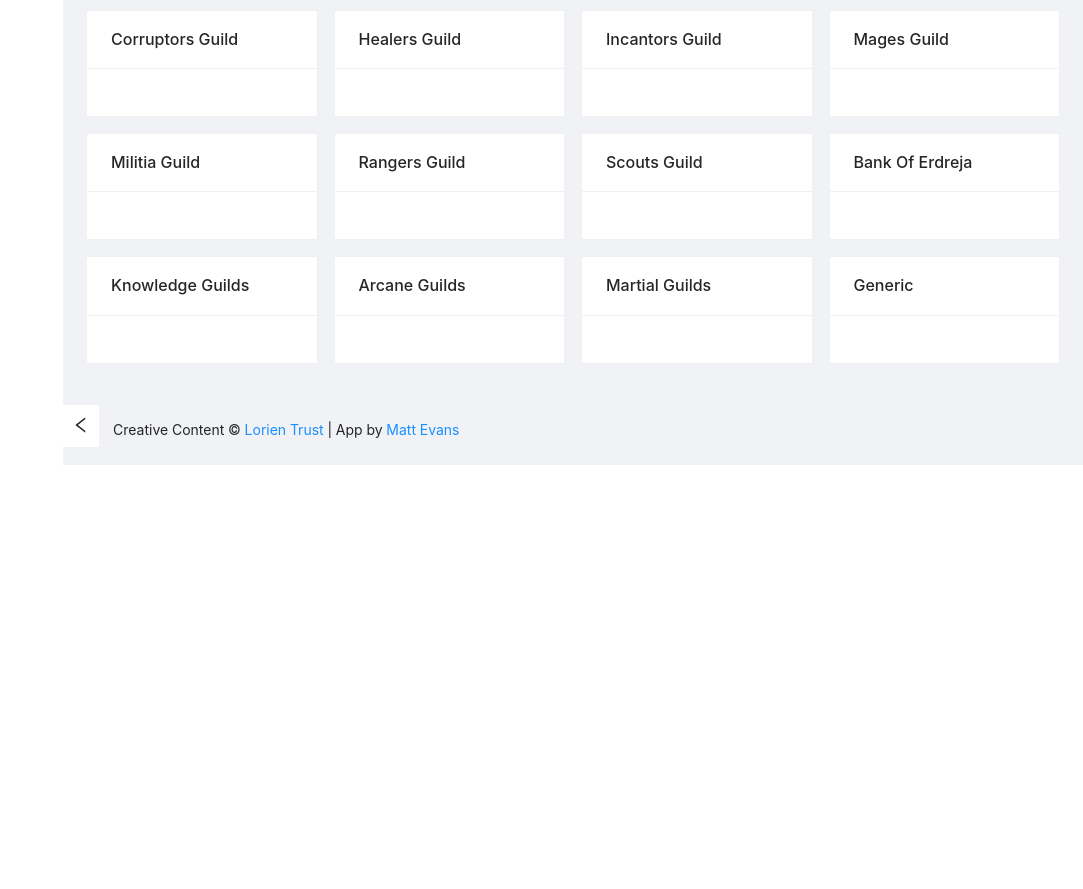
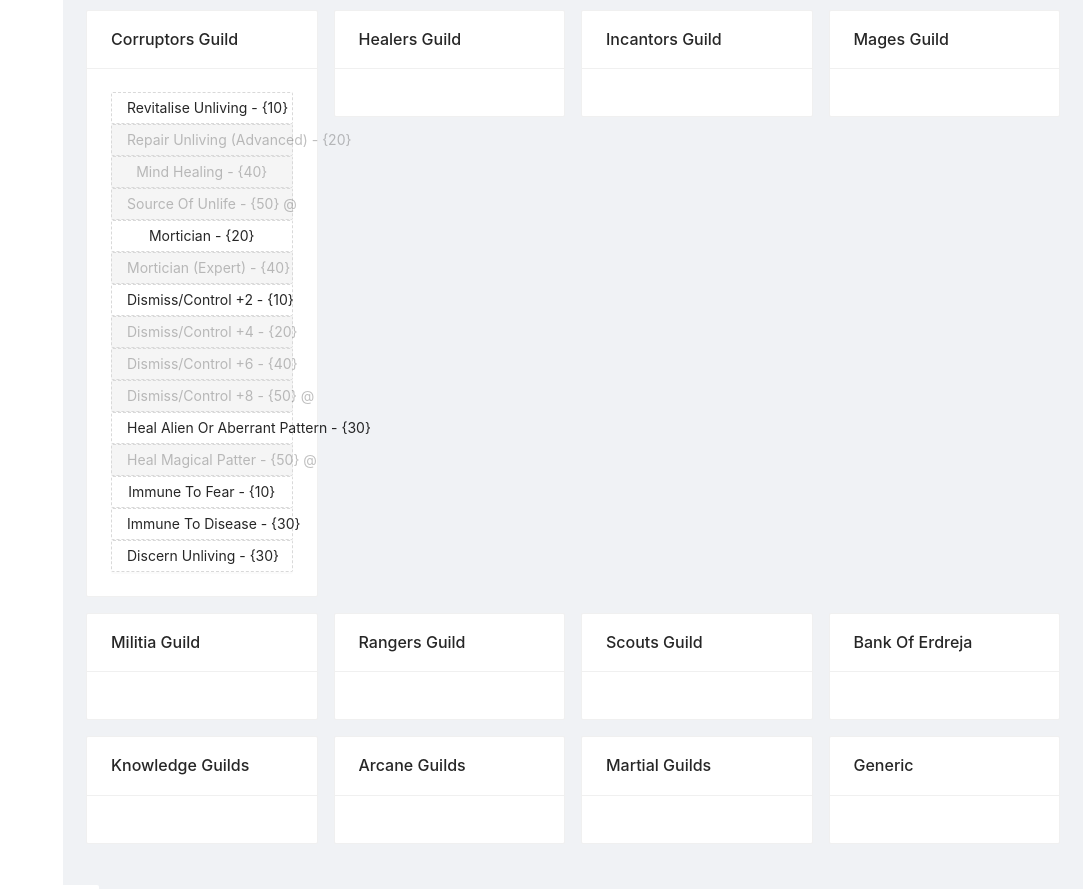
Before and after one commit to mattkatt/lorien-trust-character-generator, a React (Create React App) app: page / in a window 1280 px wide. Shown: the part 1020-1909 px from the top of the page, without its empty margins (197-1280 px from the left). Before the commit the page ends 1485 px from the top, so only its background shows below. Built offline with nearby package versions, Linux system fonts and the light colour scheme.

Commit message:
fix(replaces): allow a single skill to replace multiple skills at once

```diff
--- a/src/data/occupational-skill-list.ts
+++ b/src/data/occupational-skill-list.ts
@@ -73,7 +73,23 @@ export const occupationalSkillList: Record<string, Array<IOccupationalSkill>> =
     os.performTransportRite,
     os.performTeleportRite,
   ],
-  corruptorsGuild: [],
+  corruptorsGuild: [
+    os.revitaliseUnliving,
+    os.repairUnlivingAdvanced,
+    os.mindHealing,
+    os.sourceOfUnlife,
+    os.mortician,
+    os.morticianExpert,
+    os.dismissControlPlus2,
+    os.dismissControlPlus4,
+    os.dismissControlPlus6,
+    os.dismissControlPlus8,
+    os.healAlienOrAberrantPattern,
+    os.healMagicalPatter,
+    os.immuneToFear,
+    os.immuneToDisease,
+    os.discernUnliving,
+  ],
   healersGuild: [],
   incantorsGuild: [],
   magesGuild: [],
--- a/src/data/os.json
+++ b/src/data/os.json
@@ -316,5 +316,84 @@
     "restrictedPurchase": true,
     "prerequisites": ["performTransportRite"],
     "replaces": "performTransportRite"
+  },
+  "revitaliseUnliving": {
+    "description": "",
+    "tier": 1
+  },
+  "repairUnlivingAdvanced": {
+    "name": "Repair Unliving (Advanced)",
+    "description": "",
+    "tier": 2,
+    "prerequisites": ["revitaliseUnliving"],
+    "replaces": "revitaliseUnliving"
+  },
+  "mindHealing": {
+    "description": "",
+    "tier": 4,
+    "prerequisites": ["repairUnlivingAdvanced"]
+  },
+  "sourceOfUnlife": {
+    "description": "",
+    "tier": 5,
+    "restrictedPurchase": true,
+    "prerequisites": ["mindHealing", "repairUnlivingAdvanced"],
+    "replaces": ["mindHealing", "repairUnlivingAdvanced"]
+  },
+  "mortician": {
+    "description": "",
+    "tier": 2
+  },
+  "morticianExpert": {
+    "name": "Mortician (Expert)",
+    "tier": 4,
+    "prerequisites": ["mortician"],
+    "replaces": "mortician"
+  },
+  "dismissControlPlus2": {
+    "name": "Dismiss/Control +2",
+    "description": "",
+    "tier": 1
+  },
+  "dismissControlPlus4": {
+    "name": "Dismiss/Control +4",
+    "description": "",
+    "tier": 2,
+    "prerequisites": ["dismissControlPlus2"],
+    "replaces": "dismissControlPlus2"
+  },
+  "dismissControlPlus6": {
+    "name": "Dismiss/Control +6",
+    "description": "",
+    "tier": 4,
+    "prerequisites": ["dismissControlPlus4"],
+    "replaces": "dismissControlPlus4"
+  },
+  "dismissControlPlus8": {
+    "name": "Dismiss/Control +8",
+    "description": "",
+    "tier": 5,
+    "restrictedPurchase": true,
+    "prerequisites": ["dismissControlPlus6"],
+    "replaces": "dismissControlPlus6"
+  },
+  "healAlienOrAberrantPattern": {
+    "description": "",
+    "tier": 3
+  },
+  "healMagicalPatter": {
+    "description": "",
+    "tier": 5,
+    "restrictedPurchase": true,
+    "prerequisites": ["healAlienOrAberrantPattern"],
+    "replaces": "healAlienOrAberrantPattern"
+  },
+  "immuneToDisease": {
+    "description": "",
+    "tier": 3
+  },
+  "discernUnliving": {
+    "description": "",
+    "tier": 3
   }
 }
--- a/src/data/skills.ts
+++ b/src/data/skills.ts
@@ -20,7 +20,7 @@ export interface IOccupationalSkill extends ISkill {
   tier: 1 | 2 | 3 | 4 | 5;
   cost: 10 | 20 | 30 | 40 | 50;
   restrictedPurchase?: boolean;
-  replaces?: IOccupationalSkill['id'];
+  replaces?: IOccupationalSkill['id'] | Array<IOccupationalSkill['id']>;
 }
 
 function skillFactory(data: {
--- a/src/ui/skill-display/selected-occupational-skills.tsx
+++ b/src/ui/skill-display/selected-occupational-skills.tsx
@@ -9,7 +9,12 @@ export const SelectedOccupationalSkills: FC = () => {
   const { occupationalSkills } = characterState;
 
   const skillsToDisplay = occupationalSkills.map((skill) => {
-    const isOverwritten = occupationalSkills.some((s) => s.replaces === skill.id);
+    const isOverwritten = occupationalSkills.some((s) => {
+      if (Array.isArray(s.replaces)) {
+        return s.replaces.some((replaces) => replaces === skill.id);
+      }
+      return s.replaces === skill.id;
+    });
 
     return !isOverwritten ? <li key={skill.id}>{skill.name}</li> : null;
   });
--- a/src/ui/skill-display/skill-description.tsx
+++ b/src/ui/skill-display/skill-description.tsx
@@ -24,6 +24,18 @@ export const SkillDescription: FC<ISkillPopoverDescription> = ({ skill }) => {
     }
 
     if (Helpers.isOccupationalSkill(skill)) {
+      const replaces = () => {
+        if (!skill.replaces) {
+          return 'None';
+        }
+
+        if (Array.isArray(skill.replaces)) {
+          return skill.replaces.map((s) => Helpers.camelToReadable(s)).join(', ');
+        }
+
+        return Helpers.camelToReadable(skill.replaces);
+      };
+
       return (
         <>
           <b>Cost:</b> {skill.cost}
@@ -32,7 +44,7 @@ export const SkillDescription: FC<ISkillPopoverDescription> = ({ skill }) => {
           <br />
           <b>Prerequisites:</b> {prerequisites ?? <i>None</i>}
           <br />
-          <b>Replaces:</b> {skill.replaces ? Helpers.camelToReadable(skill.replaces) : <i>None</i>}
+          <b>Replaces:</b> {replaces}
           <br />
         </>
       );
```
